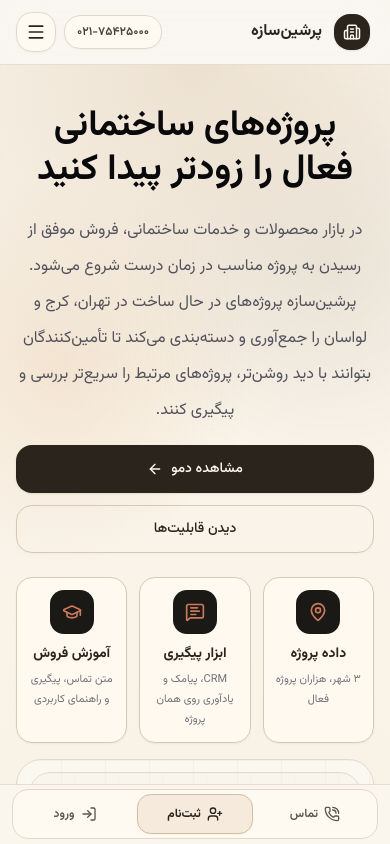
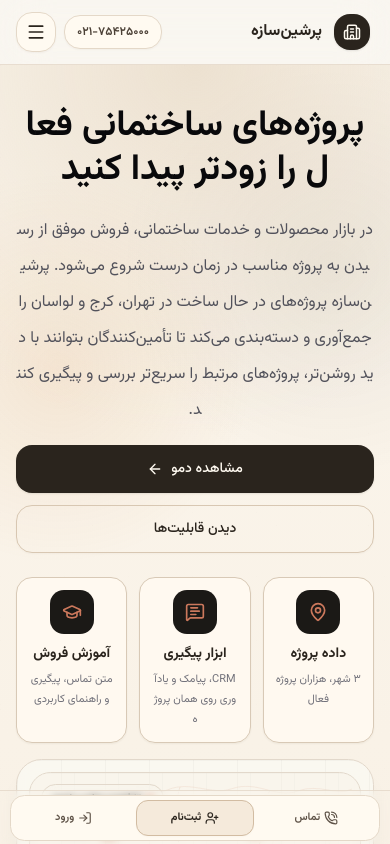
Before and after one commit to mahyarkalbasii-cloud/codex-marketing-website, a Next.js app: page / in a window 390 px wide. Shown: the top 844 px of the page. Built offline with nearby package versions, Linux system fonts and the light colour scheme.

Commit message:
fix: mobile responsive polish and overflow cleanup

```diff
--- a/src/app/globals.css
+++ b/src/app/globals.css
@@ -1372,4 +1372,58 @@ body {
       padding-bottom: 0;
     }
   }
+
+  @media (max-width: 767px) {
+    .home-sections {
+      padding-bottom: calc(env(safe-area-inset-bottom) + 3.75rem);
+    }
+
+    .home-sections > section {
+      scroll-margin-bottom: calc(env(safe-area-inset-bottom) + 4rem);
+    }
+
+    .home-sections section [class*="blur-3xl"],
+    .home-sections section [class*="blur-2xl"] {
+      max-width: min(65vw, 14rem);
+    }
+
+    .how-layer-card,
+    .sales-flow-card,
+    .solution-card {
+      min-height: unset !important;
+      height: auto !important;
+    }
+
+    .sales-flow-card {
+      padding-top: 3.25rem !important;
+    }
+
+    .product-demo-root .product-demo-map-bg {
+      min-height: clamp(21rem, 68vw, 25rem);
+    }
+
+    .product-demo-root .product-demo-pin span + span {
+      display: none;
+    }
+
+    .pricing-cards .pricing-card {
+      width: min(86vw, 21rem);
+      min-height: auto;
+    }
+  }
 }
+
+@media (max-width: 767px) {
+  :lang(fa) {
+    line-break: anywhere;
+  }
+
+  p,
+  li,
+  h1,
+  h2,
+  h3 {
+    overflow-wrap: anywhere;
+    text-wrap: pretty;
+  }
+}
--- a/src/components/marketing/audience-stage-guide.tsx
+++ b/src/components/marketing/audience-stage-guide.tsx
@@ -393,7 +393,7 @@ export function AudienceStageGuide() {
           aria-hidden="true"
         />
         <div className="relative grid gap-5 md:grid-cols-[11.5rem_minmax(0,1fr)] md:[direction:ltr]">
-          <div className="relative min-h-[24.5rem] rounded-[1.25rem] border border-[#e4d8c8] bg-[#faf9f6]/78 px-3 py-3 dark:border-zinc-800 dark:bg-zinc-950 md:[direction:ltr]">
+          <div className="relative rounded-[1.25rem] border border-[#e4d8c8] bg-[#faf9f6]/78 px-3 py-3 dark:border-zinc-800 dark:bg-zinc-950 md:min-h-[24.5rem] md:[direction:ltr]">
             <div className="absolute bottom-8 left-5 top-8 w-px rounded-full bg-[#d8c9b6]" aria-hidden="true" />
             <div className="relative z-10 grid h-full gap-1">
               {stages.map((stage, index) => {
@@ -493,7 +493,7 @@ export function AudienceStageGuide() {
               {activeStage.signals.map((signal, index) => (
                 <div
                   key={signal}
-                  className="flex min-h-[7.625rem] gap-3 rounded-2xl border border-[#e4d8c8] bg-[#fffaf1]/72 p-3 text-xs font-semibold leading-6 text-[#6f6254] dark:border-zinc-800 dark:bg-zinc-900 dark:text-zinc-300"
+                  className="flex gap-3 rounded-2xl border border-[#e4d8c8] bg-[#fffaf1]/72 p-3 text-xs font-semibold leading-6 text-[#6f6254] md:min-h-[7.625rem] dark:border-zinc-800 dark:bg-zinc-900 dark:text-zinc-300"
                 >
                   <span
                     className="flex h-8 w-8 shrink-0 items-center justify-center rounded-xl"
--- a/src/components/marketing/mobile-action-bar.tsx
+++ b/src/components/marketing/mobile-action-bar.tsx
@@ -26,20 +26,20 @@ export function MobileActionBar() {
   return (
     <nav
       aria-label="اقدام‌های سریع موبایل"
-      className="fixed inset-x-0 bottom-0 z-40 border-t border-[#e4d8c8]/80 bg-[#fbf6ed] px-3 pb-[calc(env(safe-area-inset-bottom)+0.3rem)] pt-1 lg:hidden"
+      className="fixed inset-x-0 bottom-0 z-40 border-t border-[#e4d8c8]/80 bg-[#fbf6ed]/98 px-2.5 pb-[calc(env(safe-area-inset-bottom)+0.2rem)] pt-1 backdrop-blur-sm lg:hidden"
     >
-      <div className="mx-auto grid max-w-sm grid-cols-3 gap-1 rounded-[1rem] border border-[#e4d8c8] bg-[#fffaf1] p-1 dark:border-zinc-800 dark:bg-zinc-950">
+      <div className="mx-auto grid max-w-sm grid-cols-3 gap-1 rounded-[0.9rem] border border-[#e4d8c8] bg-[#fffaf1] p-1 dark:border-zinc-800 dark:bg-zinc-950">
         {actions.map((action) => (
           <Link
             key={action.label}
             href={action.href}
             className={
               action.emphasized
-                ? "flex h-10 items-center justify-center gap-1.5 rounded-[0.85rem] border border-[#d2bca2] bg-[#f5eadb] px-2 text-xs font-bold text-[#2a241d] shadow-sm shadow-[#2a241d]/[0.02] transition active:translate-y-px dark:border-zinc-700 dark:bg-zinc-900 dark:text-white"
-                : "flex h-10 items-center justify-center gap-1.5 rounded-[0.85rem] px-2 text-xs font-semibold text-[#5f5348] transition hover:bg-[#f3e7d8] active:translate-y-px dark:text-zinc-300 dark:hover:bg-zinc-900"
+                ? "flex h-9 items-center justify-center gap-1 rounded-[0.75rem] border border-[#d2bca2] bg-[#f5eadb] px-1.5 text-[11px] font-bold text-[#2a241d] shadow-sm shadow-[#2a241d]/[0.02] transition active:translate-y-px dark:border-zinc-700 dark:bg-zinc-900 dark:text-white"
+                : "flex h-9 items-center justify-center gap-1 rounded-[0.75rem] px-1.5 text-[11px] font-semibold text-[#5f5348] transition hover:bg-[#f3e7d8] active:translate-y-px dark:text-zinc-300 dark:hover:bg-zinc-900"
             }
           >
-            <action.icon className="h-4 w-4" aria-hidden="true" />
+            <action.icon className="h-3.5 w-3.5" aria-hidden="true" />
             <span>{action.label}</span>
           </Link>
         ))}
--- a/src/components/marketing/pricing-section.tsx
+++ b/src/components/marketing/pricing-section.tsx
@@ -534,10 +534,10 @@ export function PricingSection() {
           />
         </div>
 
-        <div className="pricing-slider mt-10 rounded-[1.6rem] border border-[#e4d8c8] bg-[#fffaf1]/70 px-4 py-6 shadow-sm shadow-[#2a241d]/[0.03] md:mx-auto md:mt-12 md:max-w-4xl md:px-8">
+        <div className="pricing-slider mt-8 rounded-[1.4rem] border border-[#e4d8c8] bg-[#fffaf1]/70 px-3 py-5 shadow-sm shadow-[#2a241d]/[0.03] md:mx-auto md:mt-12 md:max-w-4xl md:px-8 md:py-6">
           <div
             ref={railRef}
-            className="relative mx-6 h-24 max-w-3xl touch-none md:mx-auto"
+            className="relative mx-3 h-24 max-w-3xl touch-none md:mx-auto"
             onPointerDown={handleRailPointer}
             onPointerMove={handleRailMove}
           >
@@ -609,7 +609,7 @@ export function PricingSection() {
         </div>
 
         <div className="pricing-duration mt-6 flex flex-col items-center gap-2">
-          <div className="grid w-full max-w-xl grid-cols-3 gap-2 rounded-[1.4rem] border border-[#e4d8c8] bg-[#fffaf1]/78 p-1.5 shadow-sm shadow-[#2a241d]/[0.025]">
+          <div className="grid w-full max-w-xl grid-cols-3 gap-1.5 rounded-[1.2rem] border border-[#e4d8c8] bg-[#fffaf1]/78 p-1.5 shadow-sm shadow-[#2a241d]/[0.025] md:gap-2 md:rounded-[1.4rem]">
             {durations.map((item) => {
               const active = item.id === duration;
 
@@ -620,7 +620,7 @@ export function PricingSection() {
                   data-duration-option={item.id}
                   onClick={() => setDuration(item.id)}
                   className={cn(
-                    "relative h-11 rounded-2xl text-sm font-bold transition duration-200 focus-visible:outline-none focus-visible:ring-2 focus-visible:ring-[#2a241d]/25",
+                    "relative h-10 rounded-xl text-sm font-bold transition duration-200 focus-visible:outline-none focus-visible:ring-2 focus-visible:ring-[#2a241d]/25 md:h-11 md:rounded-2xl",
                     active
                       ? "bg-[#2a241d] text-[#fffaf1] shadow-sm shadow-[#2a241d]/15"
                       : "text-[#2a241d] hover:bg-[#f5eadb]",
--- a/src/components/marketing/product-preview-theater.tsx
+++ b/src/components/marketing/product-preview-theater.tsx
@@ -570,7 +570,7 @@ export function ProductPreviewTheater() {
             </div>
           </div>
 
-          <div className="product-demo-map-bg relative min-h-[520px] flex-1 overflow-hidden bg-[#EDE6D7] md:min-h-[500px]">
+          <div className="product-demo-map-bg relative min-h-[340px] flex-1 overflow-hidden bg-[#EDE6D7] sm:min-h-[400px] md:min-h-[500px]">
             <div className="absolute inset-0 map-parcel-pattern opacity-90" />
             <div className="absolute right-[5%] top-[10%] h-20 w-32 rotate-[-4deg] rounded-[1.1rem] bg-[#D8C9B6]/42 ring-1 ring-[#E4D8C8]" />
             <div className="absolute right-[30%] top-[12%] h-24 w-36 rotate-[3deg] rounded-[1.1rem] bg-[#FBF9F3]/62 ring-1 ring-[#E4D8C8]" />
@@ -650,7 +650,7 @@ export function ProductPreviewTheater() {
 
             <ProjectDetailCard
               project={selectedProject}
-              className="absolute right-4 top-4 z-30 w-[calc(100%-2rem)] max-w-none md:left-auto md:max-w-[320px]"
+              className="absolute inset-x-3 top-3 z-30 w-auto max-w-none md:inset-x-auto md:right-4 md:top-4 md:w-[calc(100%-2rem)] md:max-w-[320px]"
             />
           </div>
         </section>
```
